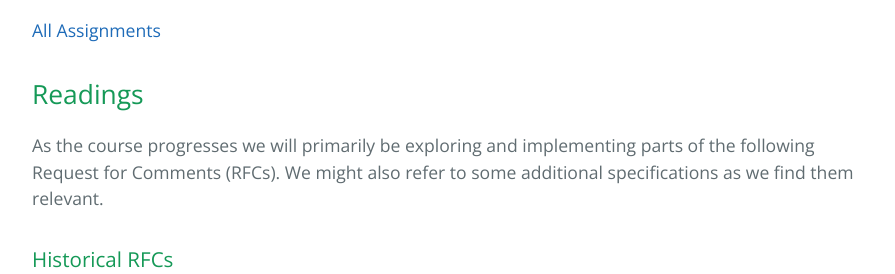
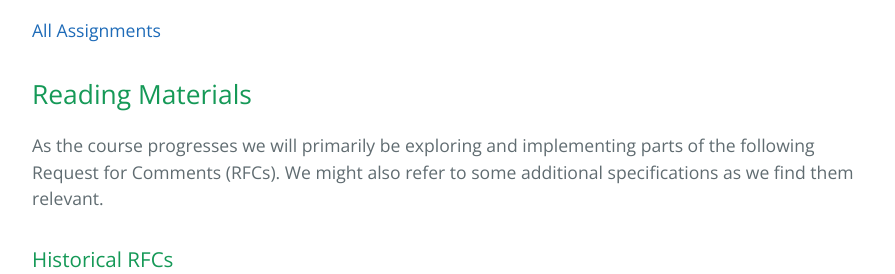
Before and after one commit to cs531-f19/cs531-f19.github.io, a Jekyll site: the page built from index.md, in a window 1280 px wide and 900 px high, scrolled down 1440 px. Shown: the part 184-458 px from the top of the window, without its empty margins (192-1087 px from the left). Built offline with Jekyll 4.4.1, drawn with Linux system fonts in a browser that asks for light colours; the repository's description, which GitHub fills in, is left out.

Commit message:
Fix readings title

```diff
--- a/_includes/readings.md
+++ b/_includes/readings.md
@@ -1,4 +1,4 @@
-## Readings
+## Reading Materials
 
 As the course progresses we will primarily be exploring and implementing parts of the following Request for Comments (RFCs).
 We might also refer to some additional specifications as we find them relevant.
```
